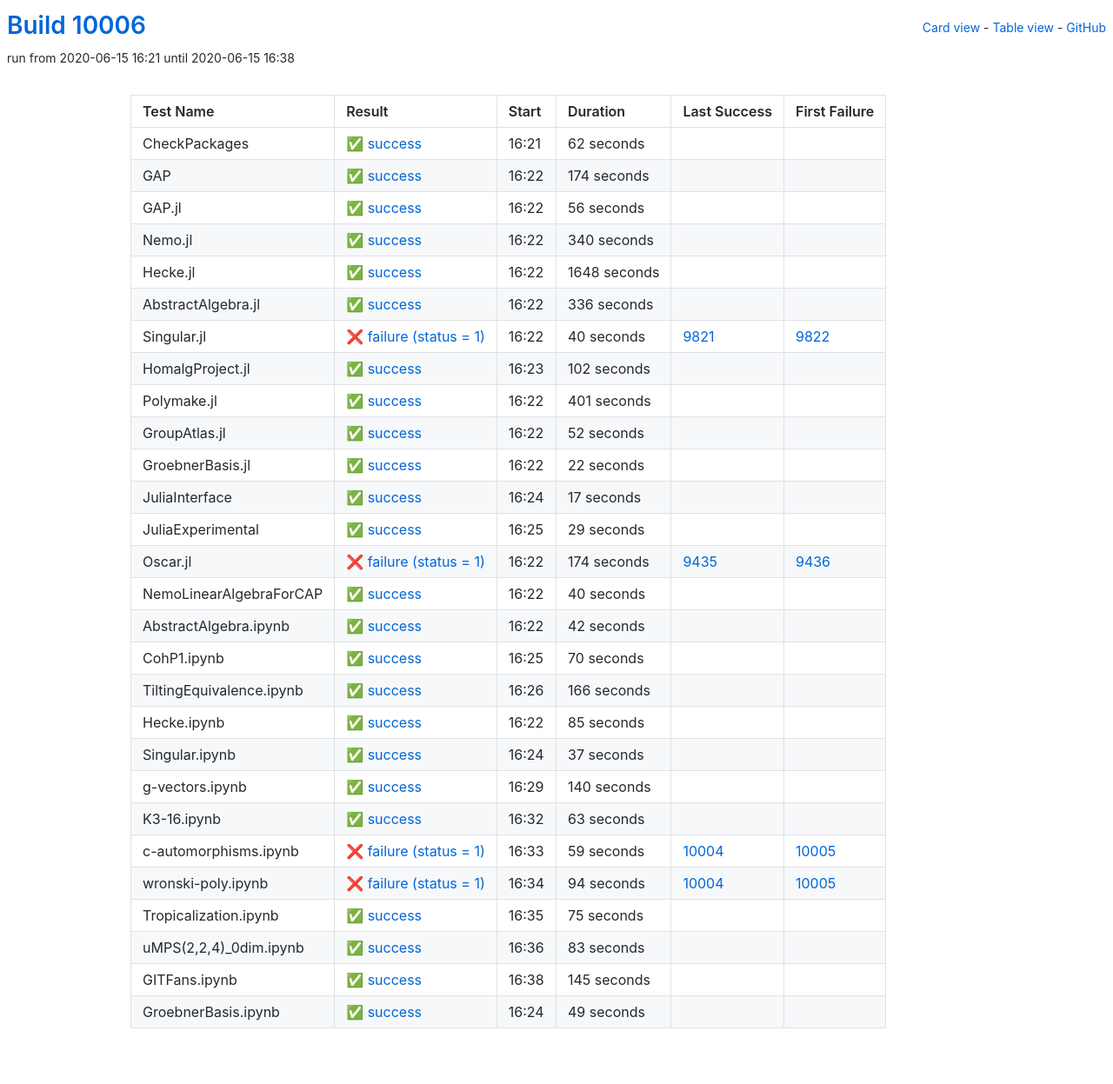
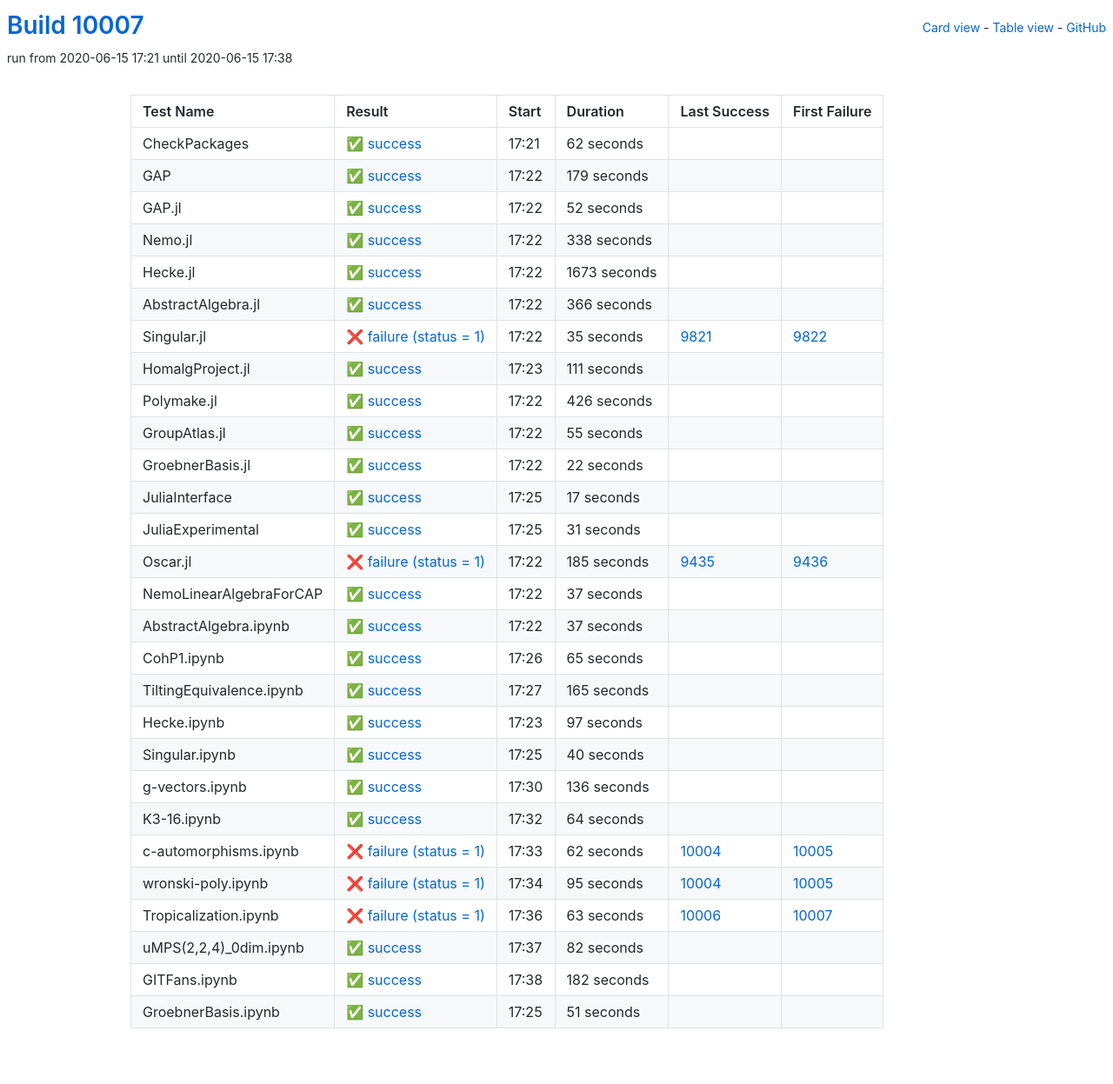
Before and after one commit to oscar-system/oscar-ci-status, a Jekyll site: the page built from table.html, in a window 1280 px wide. Shown: the whole page at 87% size. Built offline with Jekyll 4.4.1, drawn with Linux system fonts in a browser that asks for light colours.

Commit message:
Build #10007

```diff
--- a/_data/ci.yml
+++ b/_data/ci.yml
@@ -1,6 +1,6 @@
 ---
-build: 10006
-build_url: https://oscarci.mathematik.uni-kl.de/job/oscar/10006/
+build: 10007
+build_url: https://oscarci.mathematik.uni-kl.de/job/oscar/10007/
 job: oscar
 organization: oscar-system
 repo: oscar-ci-status
@@ -8,8 +8,8 @@
 tests:
 - name: CheckPackages
   id: checkpackages
-  log: https://oscarci.mathematik.uni-kl.de/job/oscar/10006/artifact/logs/build-10006/CheckPackages.log
-  start: 2020-06-15 16:21
+  log: https://oscarci.mathematik.uni-kl.de/job/oscar/10007/artifact/logs/build-10007/CheckPackages.log
+  start: 2020-06-15 17:21
   success: true
   exitcode: 0
   status: success
@@ -20,104 +20,20 @@
   first_failure_url:
 - name: GAP
   id: gap
-  log: https://oscarci.mathematik.uni-kl.de/job/oscar/10006/artifact/logs/build-10006/GAP.log
-  start: 2020-06-15 16:22
+  log: https://oscarci.mathematik.uni-kl.de/job/oscar/10007/artifact/logs/build-10007/GAP.log
+  start: 2020-06-15 17:22
   success: true
   exitcode: 0
   status: success
-  duration: 174
+  duration: 179
   last_success: false
   last_success_url:
   first_failure: false
   first_failure_url:
 - name: GAP.jl
   id: gap-jl
-  log: https://oscarci.mathematik.uni-kl.de/job/oscar/10006/artifact/logs/build-10006/GAP.jl.log
-  start: 2020-06-15 16:22
-  success: true
-  exitcode: 0
-  status: success
-  duration: 56
-  last_success: false
-  last_success_url:
-  first_failure: false
-  first_failure_url:
-- name: Nemo.jl
-  id: nemo-jl
-  log: https://oscarci.mathematik.uni-kl.de/job/oscar/10006/artifact/logs/build-10006/Nemo.jl.log
-  start: 2020-06-15 16:22
-  success: true
-  exitcode: 0
-  status: success
-  duration: 340
-  last_success: false
-  last_success_url:
-  first_failure: false
-  first_failure_url:
-- name: Hecke.jl
-  id: hecke-jl
-  log: https://oscarci.mathematik.uni-kl.de/job/oscar/10006/artifact/logs/build-10006/Hecke.jl.log
-  start: 2020-06-15 16:22
-  success: true
-  exitcode: 0
-  status: success
-  duration: 1648
-  last_success: false
-  last_success_url:
-  first_failure: false
-  first_failure_url:
-- name: AbstractAlgebra.jl
-  id: abstractalgebra-jl
-  log: https://oscarci.mathematik.uni-kl.de/job/oscar/10006/artifact/logs/build-10006/AbstractAlgebra.jl.log
-  start: 2020-06-15 16:22
-  success: true
-  exitcode: 0
-  status: success
-  duration: 336
-  last_success: false
-  last_success_url:
-  first_failure: false
-  first_failure_url:
-- name: Singular.jl
-  id: singular-jl
-  log: https://oscarci.mathematik.uni-kl.de/job/oscar/10006/artifact/logs/build-10006/Singular.jl.log
-  start: 2020-06-15 16:22
-  success: false
-  exitcode: 1
-  status: failure
-  duration: 40
-  last_success: 9821
-  last_success_url: https://oscarci.mathematik.uni-kl.de/job/oscar/9821/
-  first_failure: 9822
-  first_failure_url: https://oscarci.mathematik.uni-kl.de/job/oscar/9822/
-- name: HomalgProject.jl
-  id: homalgproject-jl
-  log: https://oscarci.mathematik.uni-kl.de/job/oscar/10006/artifact/logs/build-10006/HomalgProject.jl.log
-  start: 2020-06-15 16:23
-  success: true
-  exitcode: 0
-  status: success
-  duration: 102
-  last_success: false
-  last_success_url:
-  first_failure: false
-  first_failure_url:
-- name: Polymake.jl
-  id: polymake-jl
-  log: https://oscarci.mathematik.uni-kl.de/job/oscar/10006/artifact/logs/build-10006/Polymake.jl.log
-  start: 2020-06-15 16:22
-  success: true
-  exitcode: 0
-  status: success
-  duration: 401
-  last_success: false
-  last_success_url:
-  first_failure: false
-  first_failure_url:
-- name: GroupAtlas.jl
-  id: groupatlas-jl
-  log: https://oscarci.mathematik.uni-kl.de/job/oscar/10006/artifact/logs/build-10006/GroupAtlas.jl.log
-  start: 2020-06-15 16:22
+  log: https://oscarci.mathematik.uni-kl.de/job/oscar/10007/artifact/logs/build-10007/GAP.jl.log
+  start: 2020-06-15 17:22
   success: true
   exitcode: 0
   status: success
@@ -126,10 +42,94 @@
   last_success_url:
   first_failure: false
   first_failure_url:
+- name: Nemo.jl
+  id: nemo-jl
+  log: https://oscarci.mathematik.uni-kl.de/job/oscar/10007/artifact/logs/build-10007/Nemo.jl.log
+  start: 2020-06-15 17:22
+  success: true
+  exitcode: 0
+  status: success
+  duration: 338
+  last_success: false
+  last_success_url:
+  first_failure: false
+  first_failure_url:
+- name: Hecke.jl
+  id: hecke-jl
+  log: https://oscarci.mathematik.uni-kl.de/job/oscar/10007/artifact/logs/build-10007/Hecke.jl.log
+  start: 2020-06-15 17:22
+  success: true
+  exitcode: 0
+  status: success
+  duration: 1673
+  last_success: false
+  last_success_url:
+  first_failure: false
+  first_failure_url:
+- name: AbstractAlgebra.jl
+  id: abstractalgebra-jl
+  log: https://oscarci.mathematik.uni-kl.de/job/oscar/10007/artifact/logs/build-10007/AbstractAlgebra.jl.log
+  start: 2020-06-15 17:22
+  success: true
+  exitcode: 0
+  status: success
+  duration: 366
+  last_success: false
+  last_success_url:
+  first_failure: false
+  first_failure_url:
+- name: Singular.jl
+  id: singular-jl
+  log: https://oscarci.mathematik.uni-kl.de/job/oscar/10007/artifact/logs/build-10007/Singular.jl.log
+  start: 2020-06-15 17:22
+  success: false
+  exitcode: 1
+  status: failure
+  duration: 35
+  last_success: 9821
+  last_success_url: https://oscarci.mathematik.uni-kl.de/job/oscar/9821/
+  first_failure: 9822
+  first_failure_url: https://oscarci.mathematik.uni-kl.de/job/oscar/9822/
+- name: HomalgProject.jl
+  id: homalgproject-jl
+  log: https://oscarci.mathematik.uni-kl.de/job/oscar/10007/artifact/logs/build-10007/HomalgProject.jl.log
+  start: 2020-06-15 17:23
+  success: true
+  exitcode: 0
+  status: success
+  duration: 111
+  last_success: false
+  last_success_url:
+  first_failure: false
+  first_failure_url:
+- name: Polymake.jl
+  id: polymake-jl
+  log: https://oscarci.mathematik.uni-kl.de/job/oscar/10007/artifact/logs/build-10007/Polymake.jl.log
+  start: 2020-06-15 17:22
+  success: true
+  exitcode: 0
+  status: success
+  duration: 426
+  last_success: false
+  last_success_url:
+  first_failure: false
+  first_failure_url:
+- name: GroupAtlas.jl
+  id: groupatlas-jl
+  log: https://oscarci.mathematik.uni-kl.de/job/oscar/10007/artifact/logs/build-10007/GroupAtlas.jl.log
+  start: 2020-06-15 17:22
+  success: true
+  exitcode: 0
+  status: success
+  duration: 55
+  last_success: false
+  last_success_url:
+  first_failure: false
+  first_failure_url:
 - name: GroebnerBasis.jl
   id: groebnerbasis-jl
-  log: https://oscarci.mathematik.uni-kl.de/job/oscar/10006/artifact/logs/build-10006/GroebnerBasis.jl.log
-  start: 2020-06-15 16:22
+  log: https://oscarci.mathematik.uni-kl.de/job/oscar/10007/artifact/logs/build-10007/GroebnerBasis.jl.log
+  start: 2020-06-15 17:22
   success: true
   exitcode: 0
   status: success
@@ -140,8 +140,8 @@
   first_failure_url:
 - name: JuliaInterface
   id: juliainterface
-  log: https://oscarci.mathematik.uni-kl.de/job/oscar/10006/artifact/logs/build-10006/JuliaInterface.log
-  start: 2020-06-15 16:24
+  log: https://oscarci.mathematik.uni-kl.de/job/oscar/10007/artifact/logs/build-10007/JuliaInterface.log
+  start: 2020-06-15 17:25
   success: true
   exitcode: 0
   status: success
@@ -152,32 +152,92 @@
   first_failure_url:
 - name: JuliaExperimental
   id: juliaexperimental
-  log: https://oscarci.mathematik.uni-kl.de/job/oscar/10006/artifact/logs/build-10006/JuliaExperimental.log
-  start: 2020-06-15 16:25
+  log: https://oscarci.mathematik.uni-kl.de/job/oscar/10007/artifact/logs/build-10007/JuliaExperimental.log
+  start: 2020-06-15 17:25
   success: true
   exitcode: 0
   status: success
-  duration: 29
+  duration: 31
   last_success: false
   last_success_url:
   first_failure: false
   first_failure_url:
 - name: Oscar.jl
   id: oscar-jl
-  log: https://oscarci.mathematik.uni-kl.de/job/oscar/10006/artifact/logs/build-10006/Oscar.jl.log
-  start: 2020-06-15 16:22
+  log: https://oscarci.mathematik.uni-kl.de/job/oscar/10007/artifact/logs/build-10007/Oscar.jl.log
+  start: 2020-06-15 17:22
   success: false
   exitcode: 1
   status: failure
-  duration: 174
+  duration: 185
   last_success: 9435
   last_success_url: https://oscarci.mathematik.uni-kl.de/job/oscar/9435/
   first_failure: 9436
   first_failure_url: https://oscarci.mathematik.uni-kl.de/job/oscar/9436/
 - name: NemoLinearAlgebraForCAP
   id: nemolinearalgebraforcap
-  log: https://oscarci.mathematik.uni-kl.de/job/oscar/10006/artifact/logs/build-10006/NemoLinearAlgebraForCAP.log
-  start: 2020-06-15 16:22
+  log: https://oscarci.mathematik.uni-kl.de/job/oscar/10007/artifact/logs/build-10007/NemoLinearAlgebraForCAP.log
+  start: 2020-06-15 17:22
+  success: true
+  exitcode: 0
+  status: success
+  duration: 37
+  last_success: false
+  last_success_url:
+  first_failure: false
+  first_failure_url:
+- name: AbstractAlgebra.ipynb
+  id: abstractalgebra-ipynb
+  log: https://oscarci.mathematik.uni-kl.de/job/oscar/10007/artifact/logs/build-10007/AbstractAlgebra.ipynb.log
+  start: 2020-06-15 17:22
+  success: true
+  exitcode: 0
+  status: success
+  duration: 37
+  last_success: false
+  last_success_url:
+  first_failure: false
+  first_failure_url:
+- name: CohP1.ipynb
+  id: cohp1-ipynb
+  log: https://oscarci.mathematik.uni-kl.de/job/oscar/10007/artifact/logs/build-10007/CohP1.ipynb.log
+  start: 2020-06-15 17:26
+  success: true
+  exitcode: 0
+  status: success
+  duration: 65
+  last_success: false
+  last_success_url:
+  first_failure: false
+  first_failure_url:
+- name: TiltingEquivalence.ipynb
+  id: tiltingequivalence-ipynb
+  log: https://oscarci.mathematik.uni-kl.de/job/oscar/10007/artifact/logs/build-10007/TiltingEquivalence.ipynb.log
+  start: 2020-06-15 17:27
+  success: true
+  exitcode: 0
+  status: success
+  duration: 165
+  last_success: false
+  last_success_url:
+  first_failure: false
+  first_failure_url:
+- name: Hecke.ipynb
+  id: hecke-ipynb
+  log: https://oscarci.mathematik.uni-kl.de/job/oscar/10007/artifact/logs/build-10007/Hecke.ipynb.log
+  start: 2020-06-15 17:23
+  success: true
+  exitcode: 0
+  status: success
+  duration: 97
+  last_success: false
+  last_success_url:
+  first_failure: false
+  first_failure_url:
+- name: Singular.ipynb
+  id: singular-ipynb
+  log: https://oscarci.mathematik.uni-kl.de/job/oscar/10007/artifact/logs/build-10007/Singular.ipynb.log
+  start: 2020-06-15 17:25
   success: true
   exitcode: 0
   status: success
@@ -186,158 +246,98 @@
   last_success_url:
   first_failure: false
   first_failure_url:
-- name: AbstractAlgebra.ipynb
-  id: abstractalgebra-ipynb
-  log: https://oscarci.mathematik.uni-kl.de/job/oscar/10006/artifact/logs/build-10006/AbstractAlgebra.ipynb.log
-  start: 2020-06-15 16:22
+- name: g-vectors.ipynb
+  id: g-vectors-ipynb
+  log: https://oscarci.mathematik.uni-kl.de/job/oscar/10007/artifact/logs/build-10007/g-vectors.ipynb.log
+  start: 2020-06-15 17:30
   success: true
   exitcode: 0
   status: success
-  duration: 42
-  last_success: false
-  last_success_url:
-  first_failure: false
-  first_failure_url:
-- name: CohP1.ipynb
-  id: cohp1-ipynb
-  log: https://oscarci.mathematik.uni-kl.de/job/oscar/10006/artifact/logs/build-10006/CohP1.ipynb.log
-  start: 2020-06-15 16:25
-  success: true
-  exitcode: 0
-  status: success
-  duration: 70
-  last_success: false
-  last_success_url:
-  first_failure: false
-  first_failure_url:
-- name: TiltingEquivalence.ipynb
-  id: tiltingequivalence-ipynb
-  log: https://oscarci.mathematik.uni-kl.de/job/oscar/10006/artifact/logs/build-10006/TiltingEquivalence.ipynb.log
-  start: 2020-06-15 16:26
-  success: true
-  exitcode: 0
-  status: success
-  duration: 166
-  last_success: false
-  last_success_url:
-  first_failure: false
-  first_failure_url:
-- name: Hecke.ipynb
-  id: hecke-ipynb
-  log: https://oscarci.mathematik.uni-kl.de/job/oscar/10006/artifact/logs/build-10006/Hecke.ipynb.log
-  start: 2020-06-15 16:22
-  success: true
-  exitcode: 0
-  status: success
-  duration: 85
-  last_success: false
-  last_success_url:
-  first_failure: false
-  first_failure_url:
-- name: Singular.ipynb
-  id: singular-ipynb
-  log: https://oscarci.mathematik.uni-kl.de/job/oscar/10006/artifact/logs/build-10006/Singular.ipynb.log
-  start: 2020-06-15 16:24
-  success: true
-  exitcode: 0
-  status: success
-  duration: 37
-  last_success: false
-  last_success_url:
-  first_failure: false
-  first_failure_url:
-- name: g-vectors.ipynb
-  id: g-vectors-ipynb
-  log: https://oscarci.mathematik.uni-kl.de/job/oscar/10006/artifact/logs/build-10006/g-vectors.ipynb.log
-  start: 2020-06-15 16:29
-  success: true
-  exitcode: 0
-  status: success
-  duration: 140
+  duration: 136
   last_success: false
   last_success_url:
   first_failure: false
   first_failure_url:
 - name: K3-16.ipynb
   id: k3-16-ipynb
-  log: https://oscarci.mathematik.uni-kl.de/job/oscar/10006/artifact/logs/build-10006/K3-16.ipynb.log
-  start: 2020-06-15 16:32
+  log: https://oscarci.mathematik.uni-kl.de/job/oscar/10007/artifact/logs/build-10007/K3-16.ipynb.log
+  start: 2020-06-15 17:32
   success: true
   exitcode: 0
   status: success
-  duration: 63
+  duration: 64
   last_success: false
   last_success_url:
   first_failure: false
   first_failure_url:
 - name: c-automorphisms.ipynb
   id: c-automorphisms-ipynb
-  log: https://oscarci.mathematik.uni-kl.de/job/oscar/10006/artifact/logs/build-10006/c-automorphisms.ipynb.log
-  start: 2020-06-15 16:33
+  log: https://oscarci.mathematik.uni-kl.de/job/oscar/10007/artifact/logs/build-10007/c-automorphisms.ipynb.log
+  start: 2020-06-15 17:33
   success: false
   exitcode: 1
   status: failure
-  duration: 59
+  duration: 62
   last_success: 10004
   last_success_url: https://oscarci.mathematik.uni-kl.de/job/oscar/10004/
   first_failure: 10005
   first_failure_url: https://oscarci.mathematik.uni-kl.de/job/oscar/10005/
 - name: wronski-poly.ipynb
   id: wronski-poly-ipynb
-  log: https://oscarci.mathematik.uni-kl.de/job/oscar/10006/artifact/logs/build-10006/wronski-poly.ipynb.log
-  start: 2020-06-15 16:34
+  log: https://oscarci.mathematik.uni-kl.de/job/oscar/10007/artifact/logs/build-10007/wronski-poly.ipynb.log
+  start: 2020-06-15 17:34
   success: false
   exitcode: 1
   status: failure
-  duration: 94
+  duration: 95
   last_success: 10004
   last_success_url: https://oscarci.mathematik.uni-kl.de/job/oscar/10004/
   first_failure: 10005
   first_failure_url: https://oscarci.mathematik.uni-kl.de/job/oscar/10005/
 - name: Tropicalization.ipynb
   id: tropicalization-ipynb
-  log: https://oscarci.mathematik.uni-kl.de/job/oscar/10006/artifact/logs/build-10006/Tropicalization.ipynb.log
-  start: 2020-06-15 16:35
+  log: https://oscarci.mathematik.uni-kl.de/job/oscar/10007/artifact/logs/build-10007/Tropicalization.ipynb.log
+  start: 2020-06-15 17:36
+  success: false
+  exitcode: 1
+  status: failure
+  duration: 63
+  last_success: 10006
+  last_success_url: https://oscarci.mathematik.uni-kl.de/job/oscar/10006/
+  first_failure: 10007
+  first_failure_url: https://oscarci.mathematik.uni-kl.de/job/oscar/10007/
+- name: uMPS(2,2,4)_0dim.ipynb
+  id: umps-2-2-4-0dim-ipynb
+  log: https://oscarci.mathematik.uni-kl.de/job/oscar/10007/artifact/logs/build-10007/uMPS-2-2-4-_0dim.ipynb.log
+  start: 2020-06-15 17:37
   success: true
   exitcode: 0
   status: success
-  duration: 75
-  last_success: false
-  last_success_url:
-  first_failure: false
-  first_failure_url:
-- name: uMPS(2,2,4)_0dim.ipynb
-  id: umps-2-2-4-0dim-ipynb
-  log: https://oscarci.mathematik.uni-kl.de/job/oscar/10006/artifact/logs/build-10006/uMPS-2-2-4-_0dim.ipynb.log
-  start: 2020-06-15 16:36
-  success: true
-  exitcode: 0
-  status: success
-  duration: 83
+  duration: 82
   last_success: false
   last_success_url:
   first_failure: false
   first_failure_url:
 - name: GITFans.ipynb
   id: gitfans-ipynb
-  log: https://oscarci.mathematik.uni-kl.de/job/oscar/10006/artifact/logs/build-10006/GITFans.ipynb.log
-  start: 2020-06-15 16:38
+  log: https://oscarci.mathematik.uni-kl.de/job/oscar/10007/artifact/logs/build-10007/GITFans.ipynb.log
+  start: 2020-06-15 17:38
   success: true
   exitcode: 0
   status: success
-  duration: 145
+  duration: 182
   last_success: false
   last_success_url:
   first_failure: false
   first_failure_url:
 - name: GroebnerBasis.ipynb
   id: groebnerbasis-ipynb
-  log: https://oscarci.mathematik.uni-kl.de/job/oscar/10006/artifact/logs/build-10006/GroebnerBasis.ipynb.log
-  start: 2020-06-15 16:24
+  log: https://oscarci.mathematik.uni-kl.de/job/oscar/10007/artifact/logs/build-10007/GroebnerBasis.ipynb.log
+  start: 2020-06-15 17:25
   success: true
   exitcode: 0
   status: success
-  duration: 49
+  duration: 51
   last_success: false
   last_success_url:
   first_failure: false
```
Also changed, not shown: README.md.
